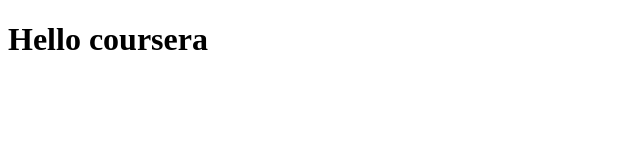
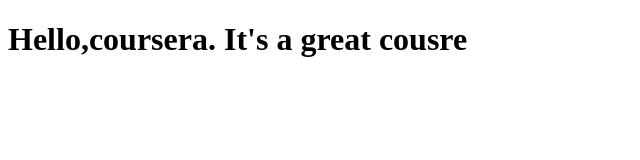
Before and after one commit to RASHMI878/coursera_test, a plain HTML site: page site/index.html in a window 1280 px wide. Shown: the whole page, without its empty margins (0-640 px from the left). Drawn offline with Linux system fonts and the light colour scheme.

Commit message:
small changes to content

```diff
--- a/site/index.html
+++ b/site/index.html
@@ -4,6 +4,6 @@
 	<title>Hello coursera</title>
 </head>
 <body>
-<h1>Hello coursera</h1>
+<h1>Hello,coursera. It's a great cousre</h1>
 </body>
 </html>
```
